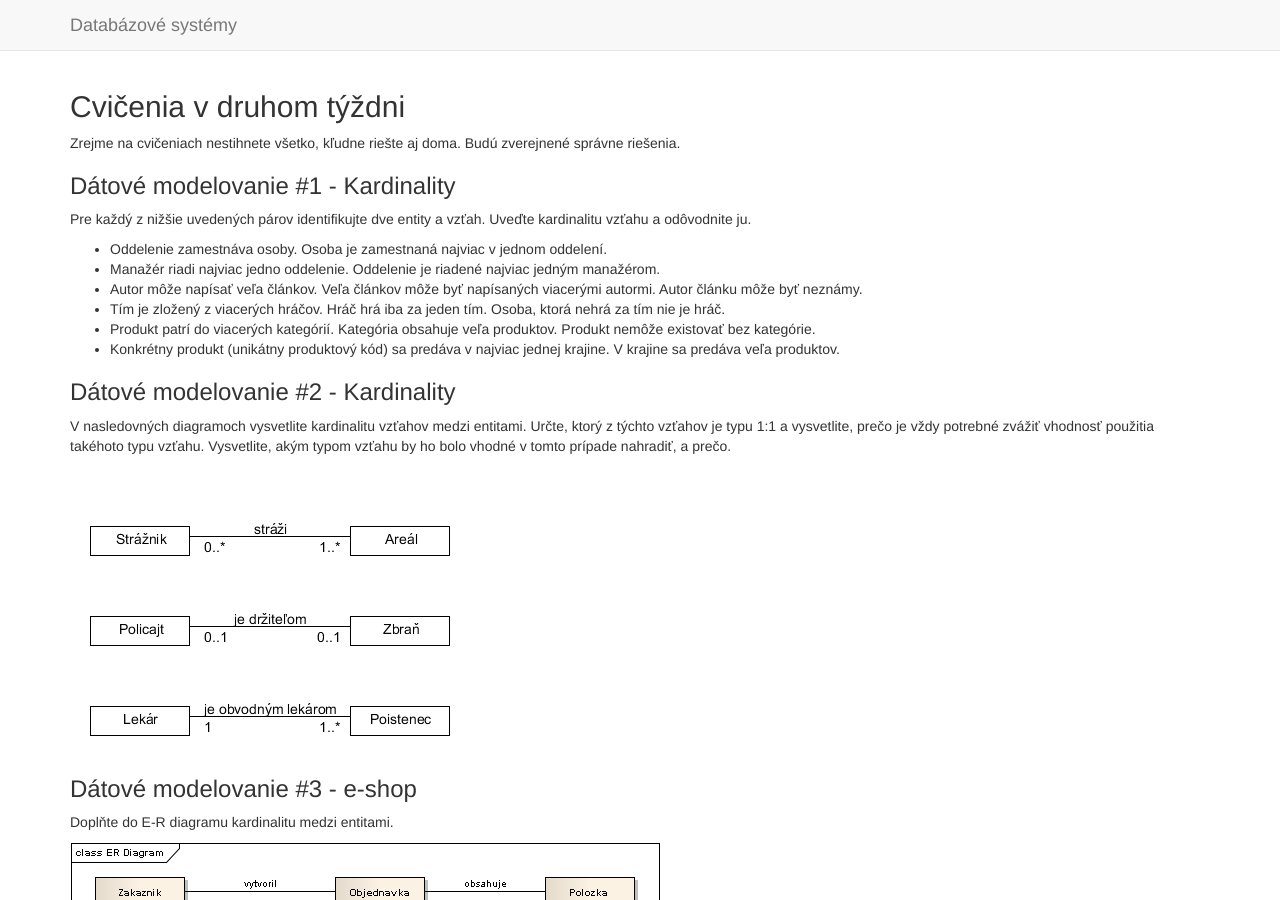
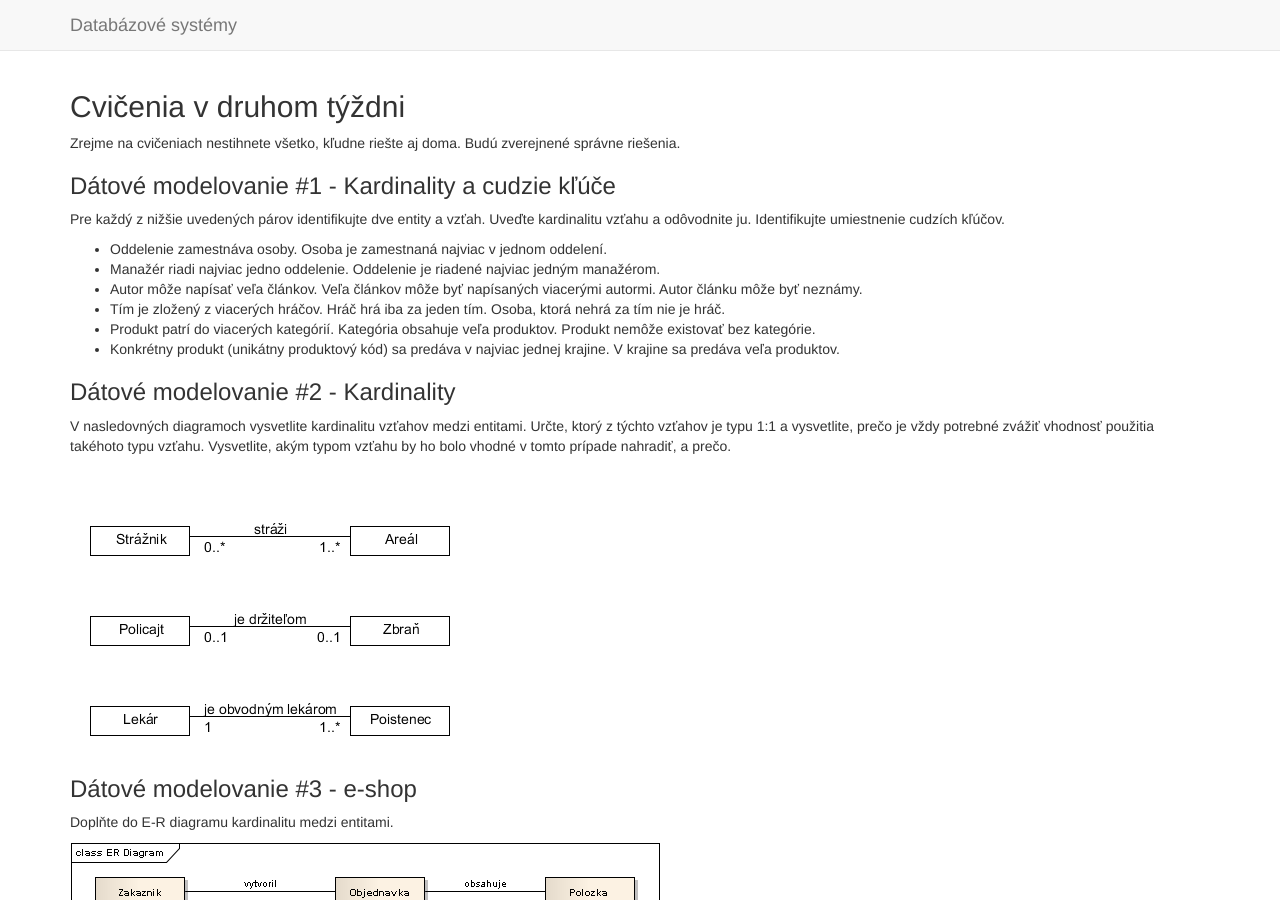
Before and after one commit to masusk/dbs-fiit.github.io, a Jekyll site: the page built from labs/_posts/2015-02-23-2-tyzden.md, in a window 1280 px wide and 900 px high. Built offline with Jekyll 4.4.1, drawn with Linux system fonts in a browser that asks for light colours; nearby versions of some CDN libraries; Markdown is read by kramdown in place of the engine named in the settings.

Commit message:
Foreign keys in lab02.

```diff
--- a/labs/_posts/2015-02-23-2-tyzden.md
+++ b/labs/_posts/2015-02-23-2-tyzden.md
@@ -8,10 +8,10 @@ published: true
 
 Zrejme na cvičeniach nestihnete všetko, kľudne riešte aj doma. Budú zverejnené správne riešenia.
 
-### Dátové modelovanie #1 - Kardinality
+### Dátové modelovanie #1 - Kardinality a cudzie kľúče
 
 Pre každý z nižšie uvedených párov identifikujte dve entity a vzťah. Uveďte
-kardinalitu vzťahu a odôvodnite ju.
+kardinalitu vzťahu a odôvodnite ju. Identifikujte umiestnenie cudzích kľúčov.
 
 * Oddelenie zamestnáva osoby. Osoba je zamestnaná najviac v jednom oddelení.
 * Manažér riadi najviac jedno oddelenie. Oddelenie je riadené najviac jedným manažérom.
```
